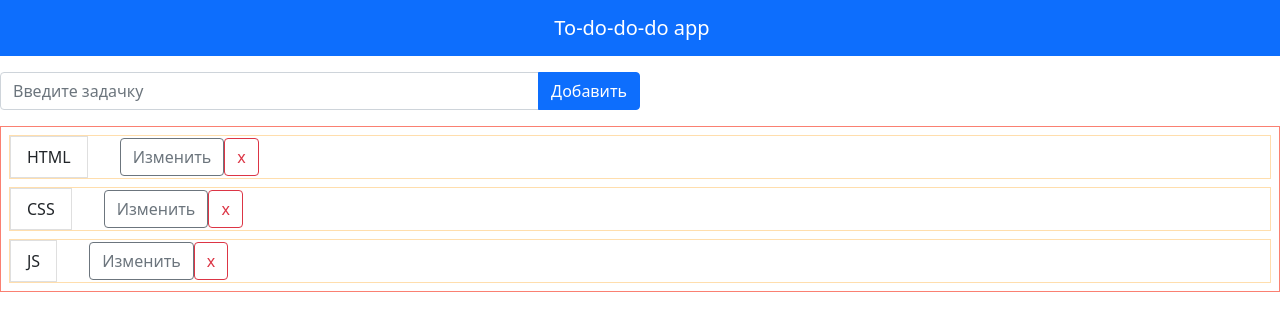
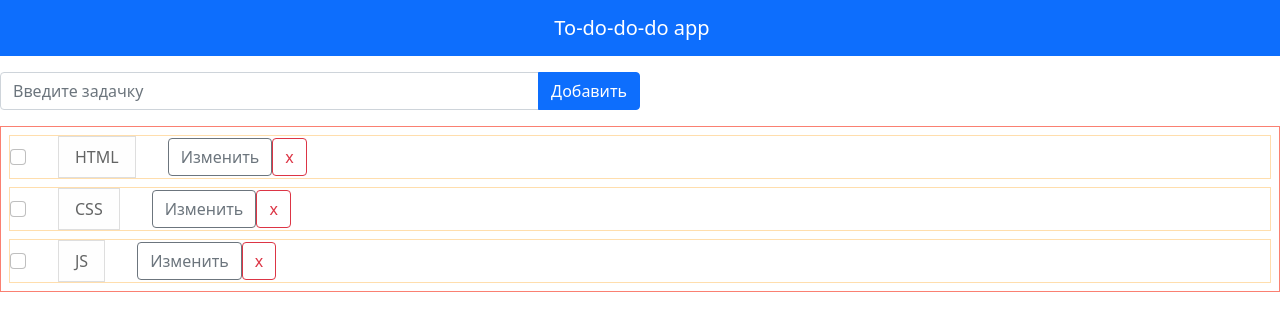
Before and after one commit to mishken3/Modern-Todo, a React (Create React App) app: page / in a window 1280 px wide. Shown: the top 330 px of the page. Built offline with nearby package versions, Linux system fonts and the light colour scheme.

Commit message:
add toggle todo functional

```diff
--- a/src/components/Todo/Todo.tsx
+++ b/src/components/Todo/Todo.tsx
@@ -1,8 +1,8 @@
 import React from 'react';
-import { ListGroupItem } from 'react-bootstrap';
+import { Form, ListGroupItem } from 'react-bootstrap';
 import { useDispatch } from 'react-redux';
 import { useTypedSelector } from '../../hooks/useTypedSelector';
-import { changeTodo, deleteTodo } from '../../redux/reducer/todo/action-creators';
+import { changeTodo, deleteTodo, toggleTodo } from '../../redux/reducer/todo/action-creators';
 import { TodoType } from '../../redux/reducer/todo/types';
 
 import './Todo.css';
@@ -18,23 +18,35 @@ export const Todo = () => {
 		);
 	}
 
-	const handleOnchange = (todoId: number) => {
+	const handleOnToggleComplete = (todoId: number): void => {
+		dispatch(toggleTodo(todoId));
+	};
+
+	const handleOnChangeText = (todoId: number): void => {
 		const newTodoText = 'test new Text';
 
 		dispatch(changeTodo(todoId, newTodoText));
 	};
 
 	return (
-		<div className="todos">
+		<Form className="todos">
 			{todos.map((todo) => (
 				<div key={todo.id} className="todo m-2">
-					<ListGroupItem>{todo.text}</ListGroupItem>
+					<Form.Check
+						aria-label="option 1"
+						type="checkbox"
+						onChange={() => handleOnToggleComplete(todo.id)}
+					/>
+
+					<ListGroupItem variant={todo.isCompleted ? 'success' : 'light'}>
+						{todo.text}
+					</ListGroupItem>
 
 					<div className="buttons">
 						<button
 							type="button"
 							className="btn btn-outline-secondary"
-							onClick={() => handleOnchange(todo.id)}
+							onClick={() => handleOnChangeText(todo.id)}
 						>
 							Изменить
 						</button>
@@ -49,6 +61,6 @@ export const Todo = () => {
 					</div>
 				</div>
 			))}
-		</div>
+		</Form>
 	);
 };
--- a/src/redux/reducer/todo/action-creators.ts
+++ b/src/redux/reducer/todo/action-creators.ts
@@ -18,5 +18,5 @@ export const changeTodo = (id: number, text: string) => ({
 
 export const toggleTodo = (id: number) => ({
 	type: TODO_ACTION_TYPE.TOGGLE_TODO,
-	payload: id,
+	id,
 });
--- a/src/redux/reducer/todo/index.ts
+++ b/src/redux/reducer/todo/index.ts
@@ -1,5 +1,6 @@
 import { TodoState, Action } from './types';
 import { TODO_ACTION_TYPE } from './action-types';
+
 const initialState: TodoState = [
 	{
 		id: 1,
@@ -24,21 +25,11 @@ const todoReducer = (state = initialState, action: Action) => {
 			return [
 				...state,
 				{
+					...initialState,
 					id: new Date().getTime(),
 					text: action.payload,
-					isCompleted: false,
 				},
 			];
-			/*
-        return [
-          ...state,
-          {
-            ...initialState,
-            id: new Date().getTime(),
-            text: action.payload,
-          }
-        ]
-      */
 		}
 
 		case TODO_ACTION_TYPE.DELETE_TODO: {
@@ -54,6 +45,15 @@ const todoReducer = (state = initialState, action: Action) => {
 			});
 		}
 
+		case TODO_ACTION_TYPE.TOGGLE_TODO: {
+			return state.map((todo) => {
+				if (todo.id !== action.id) return todo;
+
+				todo.isCompleted = !todo.isCompleted;
+				return todo;
+			});
+		}
+
 		default: {
 			return state;
 		}
```
